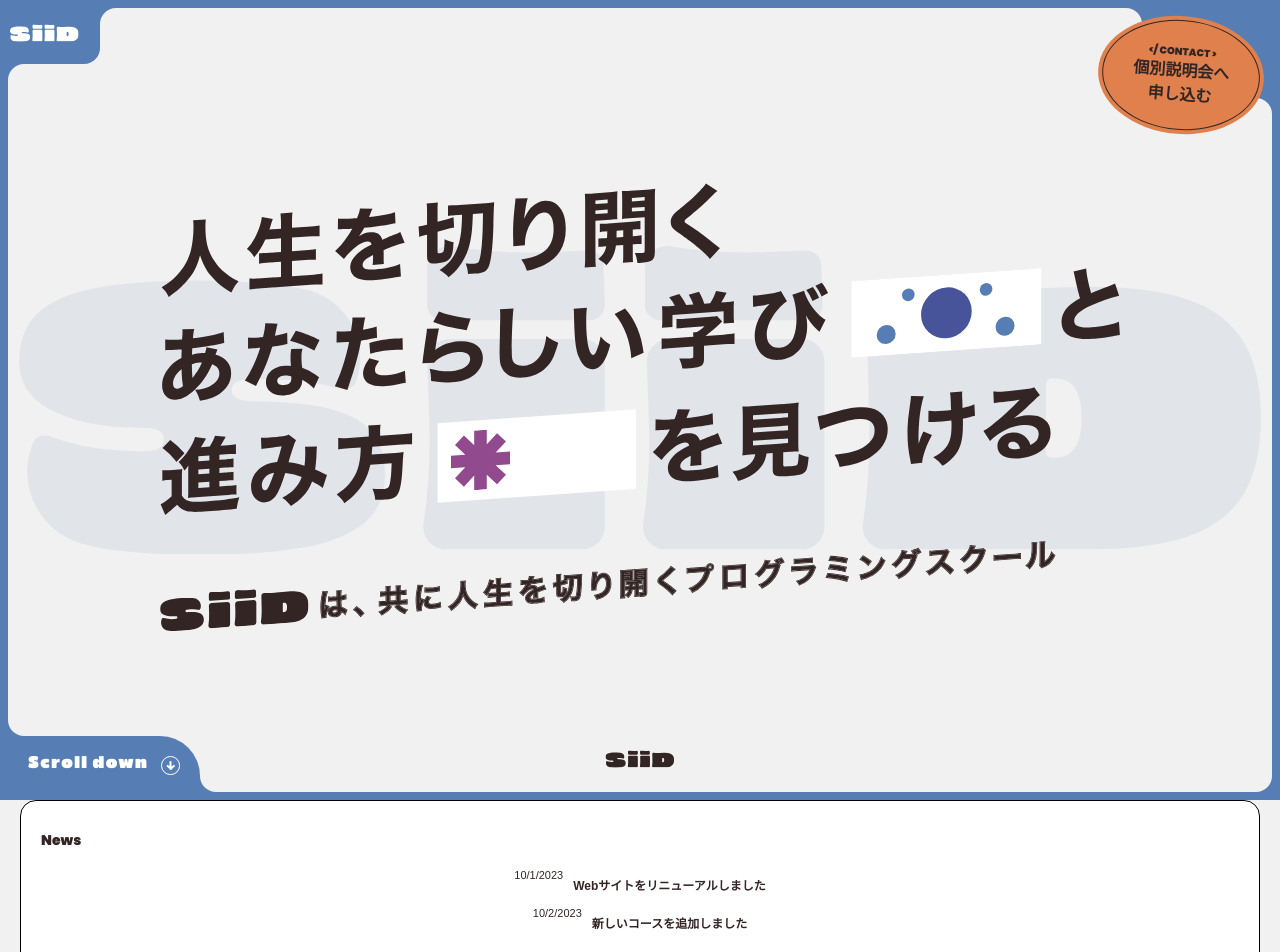
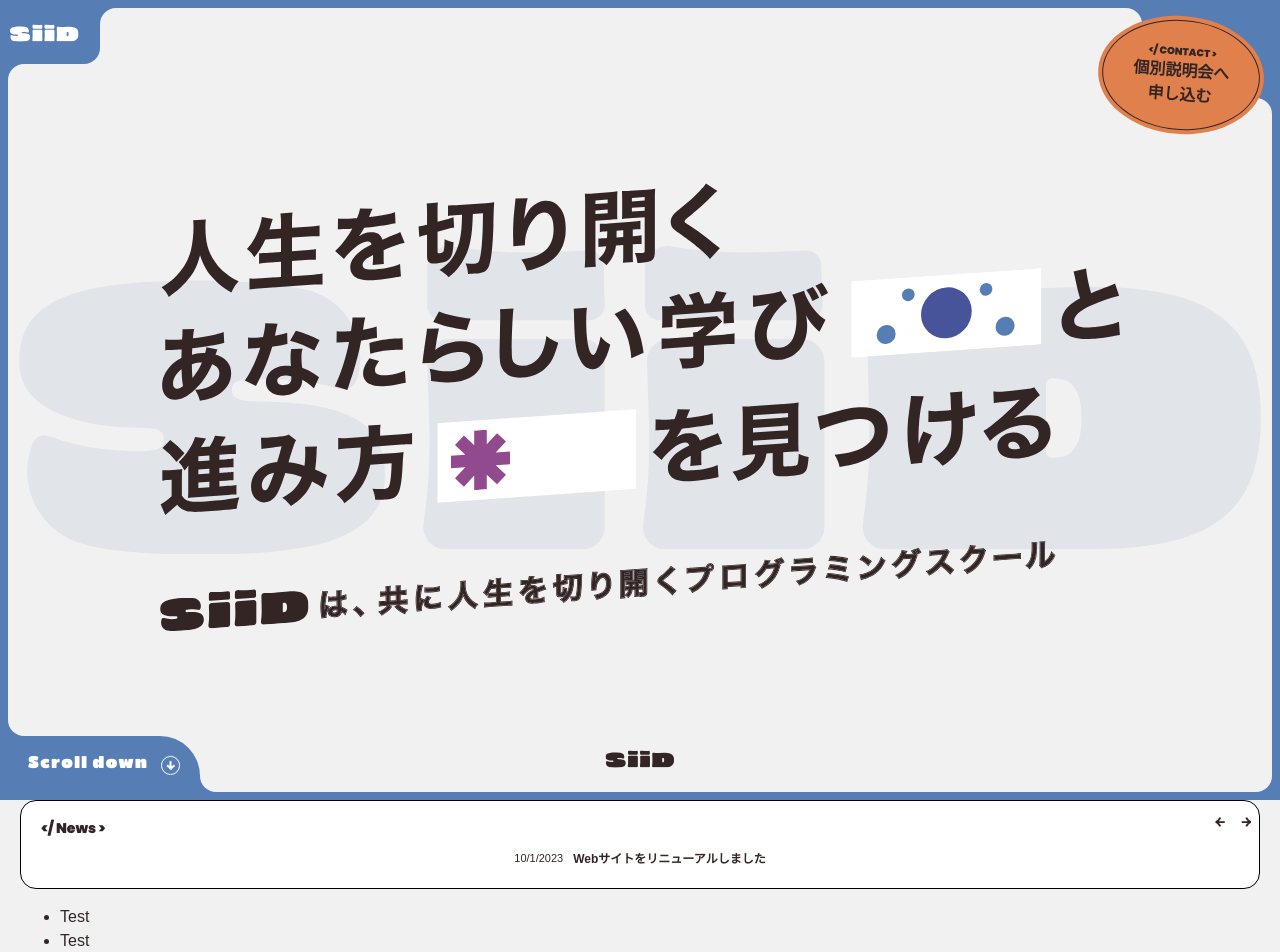
Before and after one commit to seito-developer/siid-web, a Next.js app: page / in a window 1280 px wide. Shown: the top 952 px of the page. Built offline with nearby package versions, Linux system fonts and the light colour scheme.

Commit message:
add: news

```diff
--- a/src/components/News/News.module.css
+++ b/src/components/News/News.module.css
@@ -3,16 +3,60 @@
     border: 1px solid #000;
     border-radius: 16px;
     padding: 20px;
+    position: relative;
 }
 
 .News__Title {
     font-size: 14px;
     font-weight: bold;
-    margin-bottom: 15px;
+    line-height: 1;
+    margin: 0 0 15px;
     font-family: var(--font-poppins);
+}
+
+.News__Container {
+    overflow: hidden;
+    width: 100%;
 }
 
 .News__List {
     list-style: none;
     padding: 0;
+    display: flex;
+    width: 100%;
+    margin: 0;
 }
+
+.News__Item {
+    flex: 0 0 100%;
+    width: 100%;
+}
+
+.News__Controls {
+    display: flex;
+    position: absolute;
+    right: 0;
+    top: 0;
+}
+
+.News__ButtonRight,
+.News__ButtonLeft {
+    border: none;
+    padding: 8px;
+    cursor: pointer;
+    > svg {
+        transition: opacity 0.25s ease-in-out;
+    }
+}
+
+.News__ButtonRight:hover {
+    > svg {
+        opacity: 0.5;
+    }
+}
+
+.News__ButtonLeft:hover {
+    > svg {
+        opacity: 0.5;
+    }
+}
--- a/src/components/News/News.tsx
+++ b/src/components/News/News.tsx
@@ -1,19 +1,50 @@
-import React from 'react'
-import NewsArticle from './NewsArticle/NewsArticle';
+'use client';
+
+import React, { useState, useRef, useEffect } from 'react';
+import NewsArticle from './NewsPost/NewsPost';
 import { dummyNews } from './dummyNews';
 import styles from './News.module.css';
+import useNews from './useNews';
+
 
 export default function News() {
+  const { handleTouchStart, handleTouchMove, handleTouchEnd, currentIndex, isAnimating, prevArticle, nextArticle } = useNews(dummyNews);
+
   return (
     <section className={styles.News}>
-        <h1 className={styles.News__Title}>News</h1>
-        <ul className={styles.News__List}>
-            {dummyNews.map((news, index) => (
-                <li key={index}>
-                    <NewsArticle dateTime={news.dateTime} title={news.title} />
-                </li>
-            ))}
-        </ul>
+        <h1 className={styles.News__Title}>
+            {'\<\/ News \>'}
+        </h1>
+        <div className={styles.News__Container}>
+          <ul
+            className={styles.News__List}
+            style={{
+              transform: `translateX(-${currentIndex * 100}%)`,
+              transition: isAnimating ? 'transform 0.3s ease-in-out' : 'none'
+            }}
+            onTouchStart={handleTouchStart}
+            onTouchMove={handleTouchMove}
+            onTouchEnd={handleTouchEnd}
+          >
+              {dummyNews.map((news, index) => (
+                  <li key={index} className={styles.News__Item}>
+                      <NewsArticle dateTime={news.dateTime} title={news.title} />
+                  </li>
+              ))}
+          </ul>
+        </div>
+        <div className={styles.News__Controls}>
+          <button type='button' onClick={prevArticle} className={styles.News__ButtonLeft}>
+            <svg width="10" height="10">
+              <use href="#leftArrow" />
+            </svg>
+          </button>
+          <button type='button' onClick={nextArticle} className={styles.News__ButtonRight}>
+            <svg width="10" height="10">
+              <use href="#rightArrow" />
+            </svg>
+          </button>
+        </div>
     </section>
   )
 }
--- a/src/components/News/NewsArticle/NewsArticle.tsx
+++ /dev/null
@@ -1,16 +0,0 @@
-import React from 'react'
-import styles from './NewsArticle.module.css'
-
-type Props = {
-    dateTime: string;
-    title: string;
-}
-
-export default function NewsArticle({ dateTime, title }: Props) {
-  return (
-    <article className={styles.NewsArticle}>
-        <time className={styles.NewsArticle__date} dateTime={dateTime}>{new Date(dateTime).toLocaleDateString()}</time>
-        <h2 className={styles.NewsArticle__title}>{title}</h2>
-    </article>
-  )
-}
--- a/src/components/News/NewsArticle/NewsArticle.module.css
+++ b/src/components/News/NewsPost/NewsPost.module.css
@@ -1,24 +1,24 @@
-.NewsArticle {
+.NewsPost {
     display: flex;
     flex-direction: column;
     justify-content: center;
-    gap: 5px;
 }
 
-.NewsArticle__date {
+.NewsPost__date {
     font-size: 11px;
 }
 
-.NewsArticle__title {
+.NewsPost__title {
     font-size: 12px;
+    margin: 0;
 }
 
 @media screen and (min-width: 1280px) {
-    .NewsArticle {
+    .NewsPost {
         flex-direction: row;
         gap: 10px;
     }
-    /* .NewsArticle__date {
+    /* .NewsPost__date {
 
     }  */
 }
--- /dev/null
+++ b/src/components/News/NewsPost/NewsPost.tsx
@@ -0,0 +1,16 @@
+import React from 'react'
+import styles from './NewsPost.module.css'
+
+export type NewsPostProps = {
+    dateTime: string;
+    title: string;
+}
+
+export default function NewsPost({ dateTime, title }: NewsPostProps) {
+  return (
+    <article className={styles.NewsPost}>
+        <time className={styles.NewsPost__date} dateTime={dateTime}>{new Date(dateTime).toLocaleDateString()}</time>
+        <h1 className={styles.NewsPost__title}>{title}</h1>
+    </article>
+  )
+}
--- /dev/null
+++ b/src/components/News/useNews.ts
@@ -0,0 +1,72 @@
+"use client";
+
+import { useEffect, useRef, useState } from "react";
+import { NewsPostProps } from "./NewsPost/NewsPost";
+
+/**
+ * Custom hook to manage news articles navigation and touch events.
+ * @param {NewsPostProps[]} posts - Array of news posts.
+ * @returns {Object} - Contains current index, animation state, and handlers for navigation and touch events.
+ */
+
+const useNews = (posts: NewsPostProps[]) => {
+  const [currentIndex, setCurrentIndex] = useState(0);
+  const [isAnimating, setIsAnimating] = useState(false);
+  const touchStartX = useRef(0);
+  const touchEndX = useRef(0);
+
+  const nextArticle = () => {
+    if (isAnimating) return;
+    setIsAnimating(true);
+    setCurrentIndex((prev) => (prev + 1) % posts.length);
+  };
+
+  const prevArticle = () => {
+    if (isAnimating) return;
+    setIsAnimating(true);
+    setCurrentIndex((prev) => (prev - 1 + posts.length) % posts.length);
+  };
+
+  const handleTouchStart = (e: React.TouchEvent) => {
+    touchStartX.current = e.targetTouches[0].clientX;
+  };
+
+  const handleTouchMove = (e: React.TouchEvent) => {
+    touchEndX.current = e.targetTouches[0].clientX;
+  };
+
+  const handleTouchEnd = () => {
+    if (!touchStartX.current || !touchEndX.current) return;
+
+    const distance = touchStartX.current - touchEndX.current;
+    const isLeftSwipe = distance > 50;
+    const isRightSwipe = distance < -50;
+
+    if (isLeftSwipe) {
+      nextArticle();
+    } else if (isRightSwipe) {
+      prevArticle();
+    }
+  };
+
+  useEffect(() => {
+    if (isAnimating) {
+      const timer = setTimeout(() => {
+        setIsAnimating(false);
+      }, 300);
+      return () => clearTimeout(timer);
+    }
+  }, [isAnimating]);
+
+  return {
+    currentIndex,
+    isAnimating,
+    nextArticle,
+    prevArticle,
+    handleTouchStart,
+    handleTouchMove,
+    handleTouchEnd,
+  };
+};
+
+export default useNews;
```
Also changed, not shown: src/components/Icons/Icons.tsx (+1 -1 lines).
